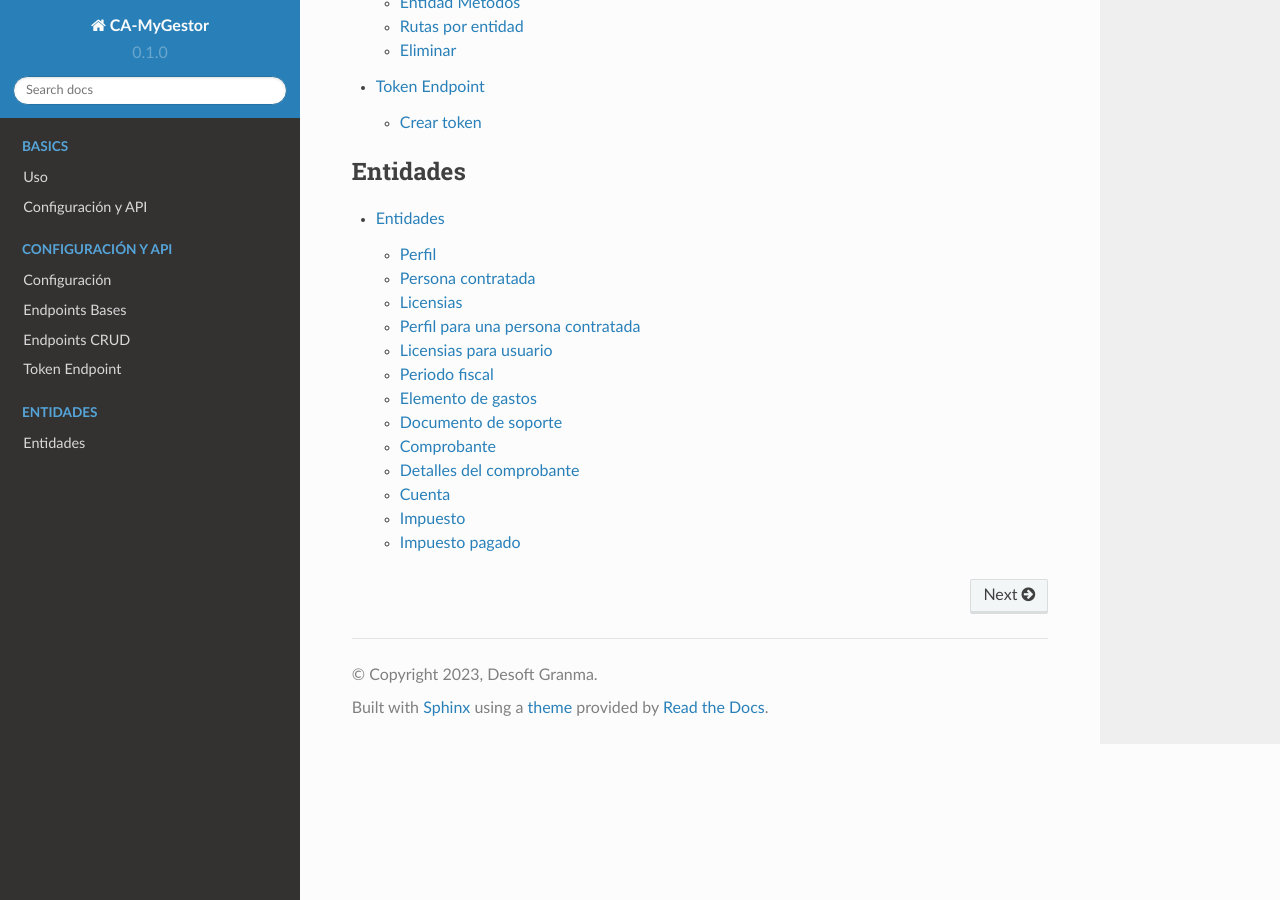
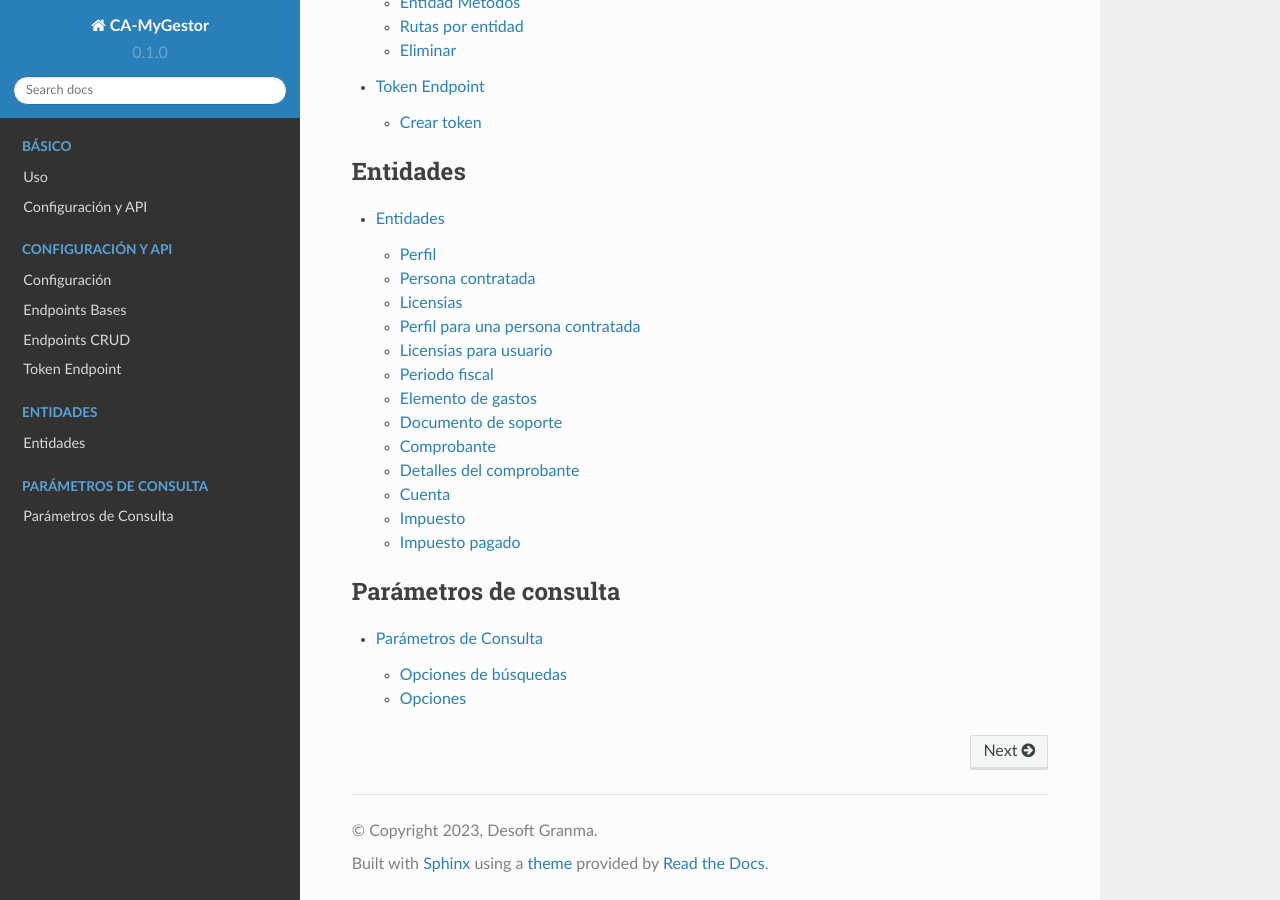
Before and after one commit to randy930529/api-rest-dj, a Sphinx documentation site: the page built from docs/source/index.rst, in a window 1280 px wide and 900 px high, scrolled down 1274 px. Built offline with Sphinx 7.4.7 and the Read the Docs theme 2.0.0, drawn with Linux system fonts in a browser that asks for light colours.

Commit message:
update doc, add query params description

```diff
--- a/docs/source/index.rst
+++ b/docs/source/index.rst
@@ -14,7 +14,7 @@ Contenido
 
 .. toctree::
     :maxdepth: 2
-    :caption: Basics
+    :caption: Básico
 
     usage
     api
@@ -33,3 +33,9 @@ Contenido
     :caption: Entidades
 
     entities
+
+.. toctree::
+    :maxdepth: 2
+    :caption: Parámetros de consulta
+
+    query_params
--- /dev/null
+++ b/docs/source/query_params.rst
@@ -0,0 +1,27 @@
+Parámetros de Consulta
+======================
+
+Utilícese los parámetros de consulta para optimizar los resultados que obtienes en las ``JSON Response``. Opten exactamente los datos que necesitas en un punto de tu aplicación y minimiza el tamaño de la repuesta, utilizando la ``url``.
+
+Opciones de búsquedas
+---------------------
+
+**Default URL Param**: ``<METHOD>`` ``...?options={"option":<Entity.options>,...}``
+
+Opciones
+--------
+
++--------------+---------------------------------------------------------------------------------------------------+
+| Find Options | Description                                                                                       |
++==============+===================================================================================================+
+| relations    | * Las relaciones deben cargarse con la entidad principal. También se pueden cargar subrelaciones  |
++--------------+---------------------------------------------------------------------------------------------------+
+| where        | * Condiciones simples por las cuales se debe consultar a la entidad.                              |
++--------------+---------------------------------------------------------------------------------------------------+
+| order        | * Selection order ``ASC`` ``DESC``.                                                               |
++--------------+---------------------------------------------------------------------------------------------------+
+| skip         | * Paginado desde donde se deben tomar las entidades.                                              |
++--------------+---------------------------------------------------------------------------------------------------+
+| take         | * Paginado máximo de entidades que se deben tomar.                                                |
+|              |                                                                                                   |
++--------------+---------------------------------------------------------------------------------------------------+
```
